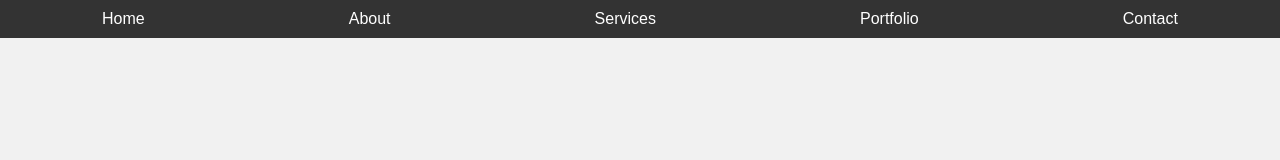
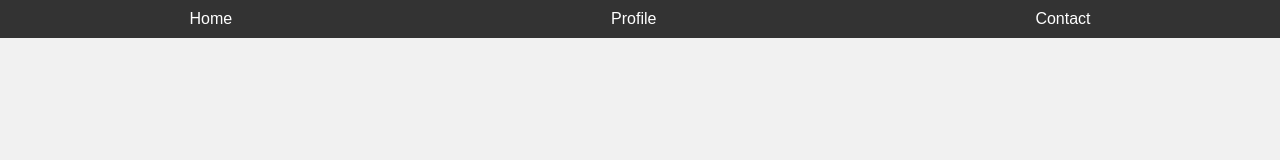
Before and after one commit to CodeBoy22/CodeDotCom, a plain HTML site: page navigation.html in a window 1280 px wide. Drawn offline with Linux system fonts and the light colour scheme.

Commit message:
Update navigation.html

```diff
--- a/navigation.html
+++ b/navigation.html
@@ -9,11 +9,9 @@
 <body>
     <nav>
         <ul>
-            <li><a href="#">Home</a></li>
-            <li><a href="/about">About</a></li>
-            <li><a href="/services">Services</a></li>
-            <li><a href="/profile">Portfolio</a></li>
-            <li><a href="/contact">Contact</a></li>
+            <li><a href="index.html">Home</a></li>
+            <li><a href="profile.html">Profile</a></li>
+            <li><a href="contact.html">Contact</a></li>
         </ul>
     </nav>
 </body>
```
